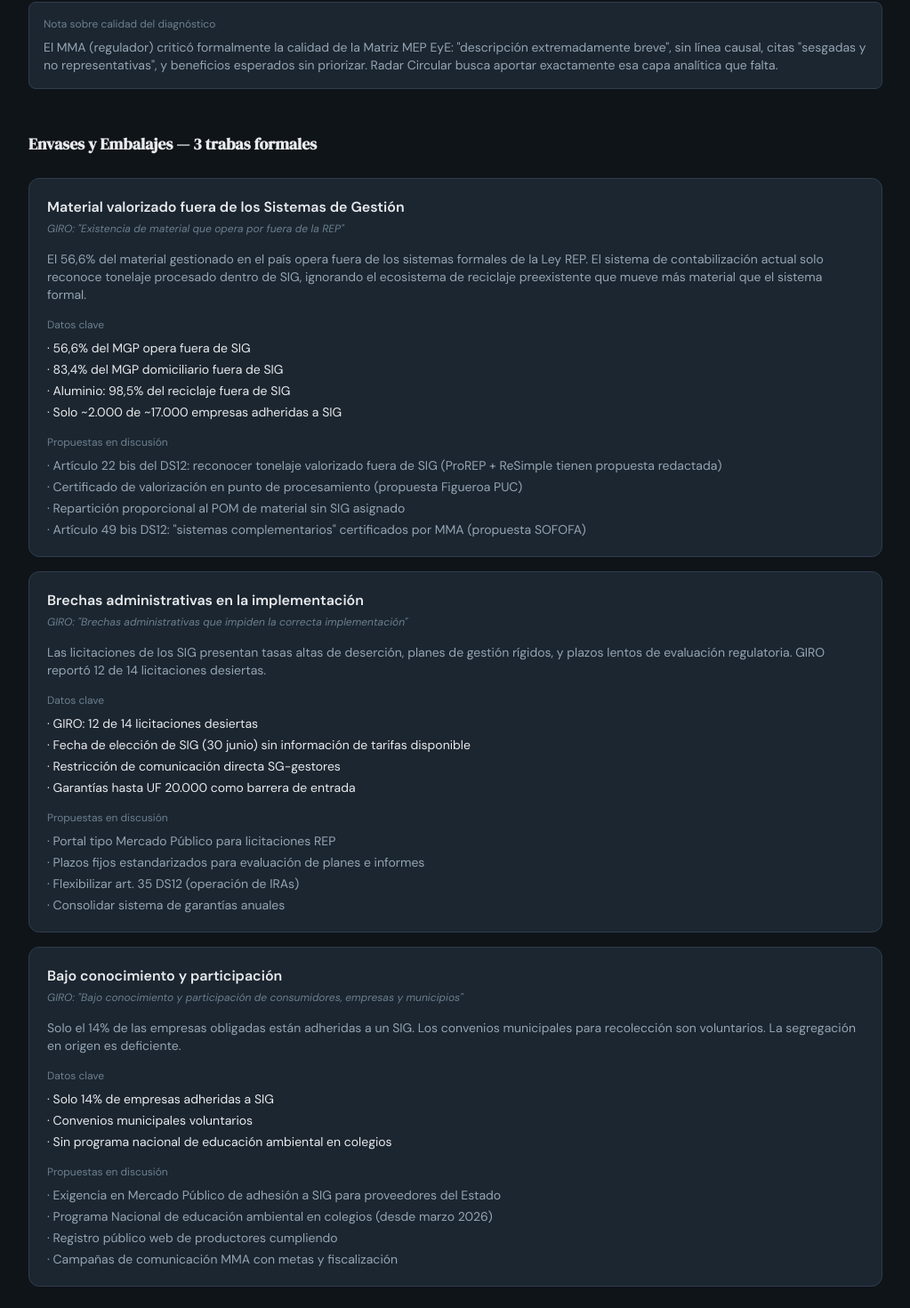
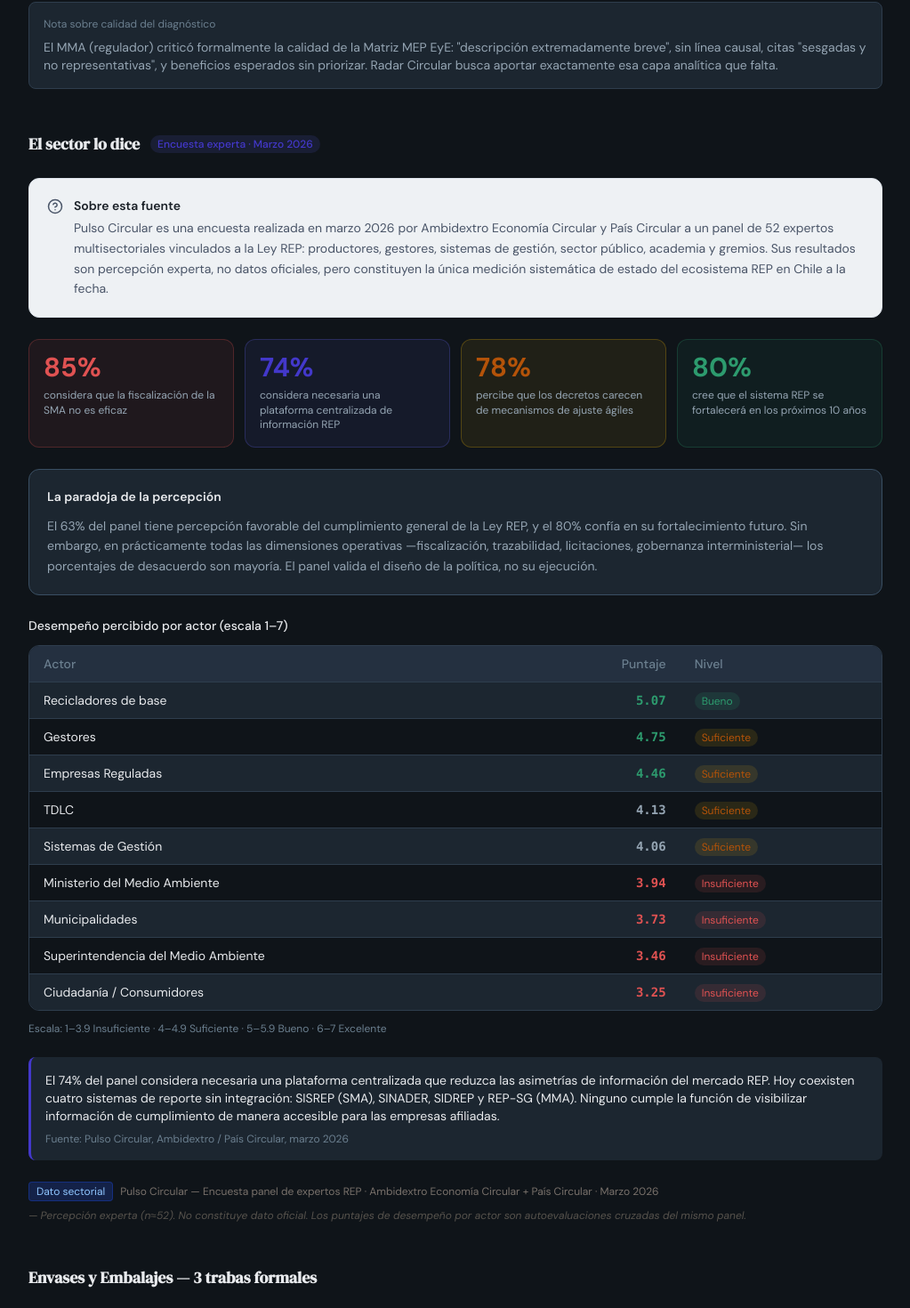
Before and after one commit to SergioMolinaM/radar-circular, a React (Vite) app: page /analisis in a window 1280 px wide. Shown: the part 6291-7761 px from the top of the page at 89% size, without its empty margins (256-1279 px from the left). Built offline with nearby package versions, Linux system fonts and the light colour scheme.

Commit message:
feat: bloque Pulso Circular 2026 en /analisis — percepción sectorial experta

```diff
--- a/src/pages/Analisis.tsx
+++ b/src/pages/Analisis.tsx
@@ -649,6 +649,173 @@ export function Analisis() {
       </div>
 
       {/* ════════════════════════════════════════════ */}
+      {/* PERCEPCIÓN SECTORIAL — PULSO CIRCULAR 2026  */}
+      {/* ════════════════════════════════════════════ */}
+      <div className="space-y-6">
+        <div className="flex items-center gap-3">
+          <h3 className="text-lg font-semibold" style={{ fontFamily: "'DM Serif Display', serif", color: 'var(--text-primary)' }}>
+            El sector lo dice
+          </h3>
+          <span
+            className="text-xs px-2 py-0.5 rounded-full font-medium"
+            style={{ backgroundColor: 'rgba(99,102,241,0.12)', color: '#4338ca' }}
+          >
+            Encuesta experta · Marzo 2026
+          </span>
+        </div>
+
+        <Callout variant="explainer" titulo="Sobre esta fuente">
+          Pulso Circular es una encuesta realizada en marzo 2026 por Ambidextro Economía Circular y País
+          Circular a un panel de 52 expertos multisectoriales vinculados a la Ley REP: productores,
+          gestores, sistemas de gestión, sector público, academia y gremios. Sus resultados son percepción
+          experta, no datos oficiales, pero constituyen la única medición sistemática de estado del
+          ecosistema REP en Chile a la fecha.
+        </Callout>
+
+        {/* Grid de datos clave */}
+        <div className="grid grid-cols-2 sm:grid-cols-4 gap-3">
+          {[
+            {
+              pct: '85%',
+              label: 'considera que la fiscalización de la SMA no es eficaz',
+              color: 'var(--red)',
+              bg: 'rgba(224,82,82,0.08)',
+              border: 'rgba(224,82,82,0.25)',
+            },
+            {
+              pct: '74%',
+              label: 'considera necesaria una plataforma centralizada de información REP',
+              color: '#4338ca',
+              bg: 'rgba(99,102,241,0.08)',
+              border: 'rgba(99,102,241,0.25)',
+            },
+            {
+              pct: '78%',
+              label: 'percibe que los decretos carecen de mecanismos de ajuste ágiles',
+              color: '#b45309',
+              bg: 'rgba(234,179,8,0.08)',
+              border: 'rgba(234,179,8,0.25)',
+            },
+            {
+              pct: '80%',
+              label: 'cree que el sistema REP se fortalecerá en los próximos 10 años',
+              color: 'var(--accent)',
+              bg: 'rgba(45,155,110,0.08)',
+              border: 'rgba(45,155,110,0.25)',
+            },
+          ].map(({ pct, label, color, bg, border }) => (
+            <div
+              key={pct + label}
+              className="p-4 rounded-xl flex flex-col gap-2"
+              style={{ backgroundColor: bg, border: `1px solid ${border}` }}
+            >
+              <p className="text-3xl font-bold leading-none" style={{ color }}>{pct}</p>
+              <p className="text-xs leading-snug" style={{ color: 'var(--text-secondary)' }}>{label}</p>
+            </div>
+          ))}
+        </div>
+
+        {/* Hallazgo estructural destacado */}
+        <div
+          className="p-5 rounded-xl space-y-3"
+          style={{ backgroundColor: 'var(--bg-surface)', border: '1px solid var(--border-light)' }}
+        >
+          <p className="text-sm font-semibold" style={{ color: 'var(--text-primary)' }}>
+            La paradoja de la percepción
+          </p>
+          <p className="text-sm leading-relaxed" style={{ color: 'var(--text-secondary)' }}>
+            El 63% del panel tiene percepción favorable del cumplimiento general de la Ley REP,
+            y el 80% confía en su fortalecimiento futuro. Sin embargo, en prácticamente todas las
+            dimensiones operativas —fiscalización, trazabilidad, licitaciones, gobernanza
+            interministerial— los porcentajes de desacuerdo son mayoría. El panel valida el diseño
+            de la política, no su ejecución.
+          </p>
+        </div>
+
+        {/* Evaluación de actores */}
+        <div className="space-y-3">
+          <p className="text-sm font-medium" style={{ color: 'var(--text-primary)' }}>
+            Desempeño percibido por actor (escala 1–7)
+          </p>
+          <div className="overflow-x-auto rounded-xl" style={{ border: '1px solid var(--border)' }}>
+            <table className="w-full text-sm">
+              <thead>
+                <tr style={{ backgroundColor: 'var(--bg-elevated)' }}>
+                  <th className="text-left px-4 py-2.5 font-medium" style={{ color: 'var(--text-muted)' }}>Actor</th>
+                  <th className="text-right px-4 py-2.5 font-medium" style={{ color: 'var(--text-muted)' }}>Puntaje</th>
+                  <th className="text-left px-4 py-2.5 font-medium" style={{ color: 'var(--text-muted)' }}>Nivel</th>
+                </tr>
+              </thead>
+              <tbody>
+                {[
+                  { actor: 'Recicladores de base', pp: 5.07, nivel: 'Bueno', color: 'var(--accent)' },
+                  { actor: 'Gestores', pp: 4.75, nivel: 'Suficiente', color: 'var(--accent)' },
+                  { actor: 'Empresas Reguladas', pp: 4.46, nivel: 'Suficiente', color: 'var(--accent)' },
+                  { actor: 'TDLC', pp: 4.13, nivel: 'Suficiente', color: 'var(--text-secondary)' },
+                  { actor: 'Sistemas de Gestión', pp: 4.06, nivel: 'Suficiente', color: 'var(--text-secondary)' },
+                  { actor: 'Ministerio del Medio Ambiente', pp: 3.94, nivel: 'Insuficiente', color: 'var(--red)' },
+                  { actor: 'Municipalidades', pp: 3.73, nivel: 'Insuficiente', color: 'var(--red)' },
+                  { actor: 'Superintendencia del Medio Ambiente', pp: 3.46, nivel: 'Insuficiente', color: 'var(--red)' },
+                  { actor: 'Ciudadanía / Consumidores', pp: 3.25, nivel: 'Insuficiente', color: 'var(--red)' },
+                ].map((row, i) => (
+                  <tr
+                    key={row.actor}
+                    style={{
+                      backgroundColor: i % 2 === 0 ? 'var(--bg-surface)' : 'var(--bg-deep)',
+                      borderTop: '1px solid var(--border)',
+                    }}
+                  >
+                    <td className="px-4 py-2.5" style={{ color: 'var(--text-primary)' }}>{row.actor}</td>
+                    <td className="px-4 py-2.5 text-right font-mono font-bold text-sm" style={{ color: row.color }}>
+                      {row.pp.toFixed(2)}
+                    </td>
+                    <td className="px-4 py-2.5">
+                      <span
+                        className="text-xs px-2 py-0.5 rounded-full"
+                        style={{
+                          backgroundColor: row.pp >= 5 ? 'rgba(45,155,110,0.15)' : row.pp >= 4 ? 'rgba(234,179,8,0.12)' : 'rgba(224,82,82,0.12)',
+                          color: row.pp >= 5 ? 'var(--accent)' : row.pp >= 4 ? '#b45309' : 'var(--red)',
+                        }}
+                      >
+                        {row.nivel}
+                      </span>
+                    </td>
+                  </tr>
+                ))}
+              </tbody>
+            </table>
+          </div>
+          <p className="text-xs" style={{ color: 'var(--text-muted)' }}>
+            Escala: 1–3.9 Insuficiente · 4–4.9 Suficiente · 5–5.9 Bueno · 6–7 Excelente
+          </p>
+        </div>
+
+        {/* Nota de posicionamiento editorial — sin nombrar Radar */}
+        <div
+          className="p-4 rounded-lg"
+          style={{ borderLeft: '3px solid #4338ca', backgroundColor: 'var(--bg-surface)' }}
+        >
+          <p className="text-sm" style={{ color: 'var(--text-primary)' }}>
+            El 74% del panel considera necesaria una plataforma centralizada que reduzca las
+            asimetrías de información del mercado REP. Hoy coexisten cuatro sistemas de reporte
+            sin integración: SISREP (SMA), SINADER, SIDREP y REP-SG (MMA). Ninguno cumple la
+            función de visibilizar información de cumplimiento de manera accesible para las
+            empresas afiliadas.
+          </p>
+          <p className="text-xs mt-2" style={{ color: 'var(--text-muted)' }}>
+            Fuente: Pulso Circular, Ambidextro / País Circular, marzo 2026
+          </p>
+        </div>
+
+        <FuenteDatos
+          fuente="Pulso Circular — Encuesta panel de expertos REP · Ambidextro Economía Circular + País Circular"
+          tipo="sectorial"
+          fecha="Marzo 2026"
+          nota="Percepción experta (n≈52). No constituye dato oficial. Los puntajes de desempeño por actor son autoevaluaciones cruzadas del mismo panel."
+        />
+      </div>
+
+      {/* ════════════════════════════════════════════ */}
       {/* TRABAS                                       */}
       {/* ════════════════════════════════════════════ */}
       <div className="space-y-6">
```
